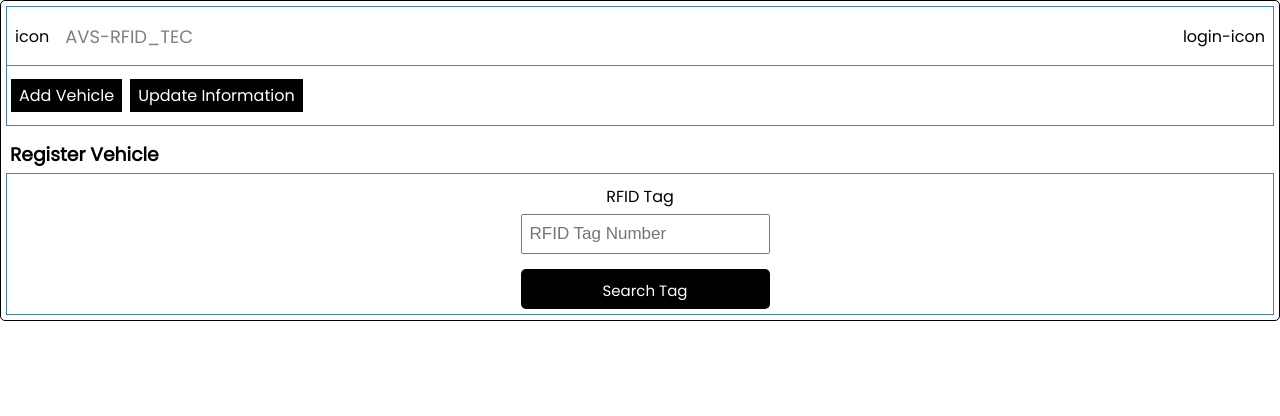
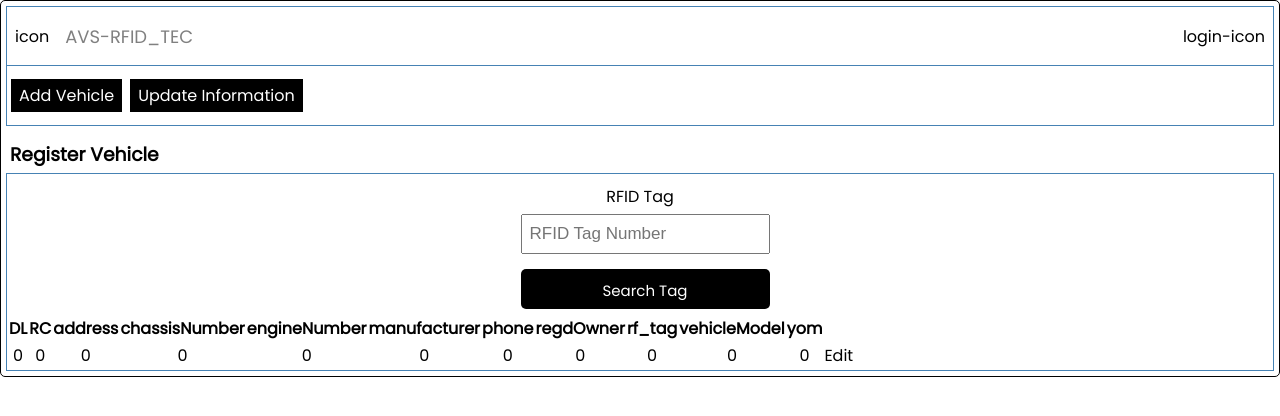
Before and after one commit to StealthAdder/AVS-RFID_TEC, a React (Create React App) app in the folder frontend/: page /manufacturer_sso in a window 1280 px wide. Both pictures are taken after a click on the element "Update Information". Shown: the top 416 px of the page. Built offline with nearby package versions, Linux system fonts and the light colour scheme; no server answers.

Commit message:
#6 tables pending Messy with alot of components Folderize them based on the Main Element.

```diff
--- a/frontend/src/components/SearchVehicle.js
+++ b/frontend/src/components/SearchVehicle.js
@@ -1,10 +1,28 @@
 import { useState } from 'react';
-const SearchVehicle = ({ onSearch }) => {
+import UpdateTable from './UpdateTable';
+const SearchVehicle = () => {
+  const BackendIp = process.env.REACT_APP_BACKEND_IP;
+  // Fetch POST to get user information.
+
+  const [results, setResults] = useState([]);
+  const getSearchedTag = async (tag) => {
+    const res = await fetch(`${BackendIp}/manufacturer_sso/searchTag`, {
+      method: 'POST',
+      headers: {
+        'Content-type': 'application/json',
+      },
+      body: JSON.stringify(tag),
+    });
+    // Result of search for vehicle.
+    const data = await res.json();
+    console.log(data);
+    setResults(data);
+  };
   const onSubmit = (event) => {
     event.preventDefault();
 
     // check if he has entered all the fields
-    onSearch({ rf_tag });
+    getSearchedTag({ rf_tag });
     setTag('');
   };
   let [rf_tag, setTag] = useState('');
@@ -24,6 +42,7 @@ const SearchVehicle = ({ onSearch }) => {
 
         <input type='submit' value='Search Tag' className='btn btn-block' />
       </form>
+      <UpdateTable />
     </div>
   );
 };
--- /dev/null
+++ b/frontend/src/components/UpdateTable.js
@@ -0,0 +1,37 @@
+const UpdateTable = ({ setResults }) => {
+  return (
+    <>
+      <table>
+        <tr>
+          <th>DL</th>
+          <th>RC</th>
+          <th>address</th>
+          <th>chassisNumber</th>
+          <th>engineNumber</th>
+          <th>manufacturer</th>
+          <th>phone</th>
+          <th>regdOwner</th>
+          <th>rf_tag</th>
+          <th>vehicleModel</th>
+          <th>yom</th>
+        </tr>
+        <tr>
+          <td>0</td>
+          <td>0</td>
+          <td>0</td>
+          <td>0</td>
+          <td>0</td>
+          <td>0</td>
+          <td>0</td>
+          <td>0</td>
+          <td>0</td>
+          <td>0</td>
+          <td>0</td>
+          <a>Edit</a>
+        </tr>
+      </table>
+    </>
+  );
+};
+
+export default UpdateTable;
--- a/frontend/src/components/UpdateVehicle.js
+++ b/frontend/src/components/UpdateVehicle.js
@@ -1,28 +1,27 @@
-import { useState } from 'react';
+import { useState, useEffect } from 'react';
 import SearchVehicle from './SearchVehicle';
 
 const UpdateVehicle = () => {
-  const BackendIp = process.env.REACT_APP_BACKEND_IP;
-  // Fetch POST to get user information.
-  const searchTag = async (tag) => {
-    const res = await fetch(`${BackendIp}/manufacturer_sso/searchTag`, {
-      method: 'POST',
-      headers: {
-        'Content-type': 'application/json',
-      },
-      body: JSON.stringify(tag),
-    });
-    // Result of search for vehicle.
-    const data = await res.json();
-    // console.log(data);
-    setResult = data;
-    console.log(setResult);
-  };
-  let [result, setResult] = useState('');
+  useEffect(() => {}, []);
+
+  // const getSearchedTag = async (tag) => {
+  //   const res = await fetch(`${BackendIp}/manufacturer_sso/searchTag`, {
+  //     method: 'POST',
+  //     headers: {
+  //       'Content-type': 'application/json',
+  //     },
+  //     body: JSON.stringify(tag),
+  //   });
+  //   // Result of search for vehicle.
+  //   const data = await res.json();
+  //   console.log(data);
+  //   setResults(data);
+  // };
+
   return (
     <>
       <h3 className='amc-title'>Register Vehicle</h3>
-      <SearchVehicle onSearch={searchTag} />
+      <SearchVehicle />
     </>
   );
 };
```
